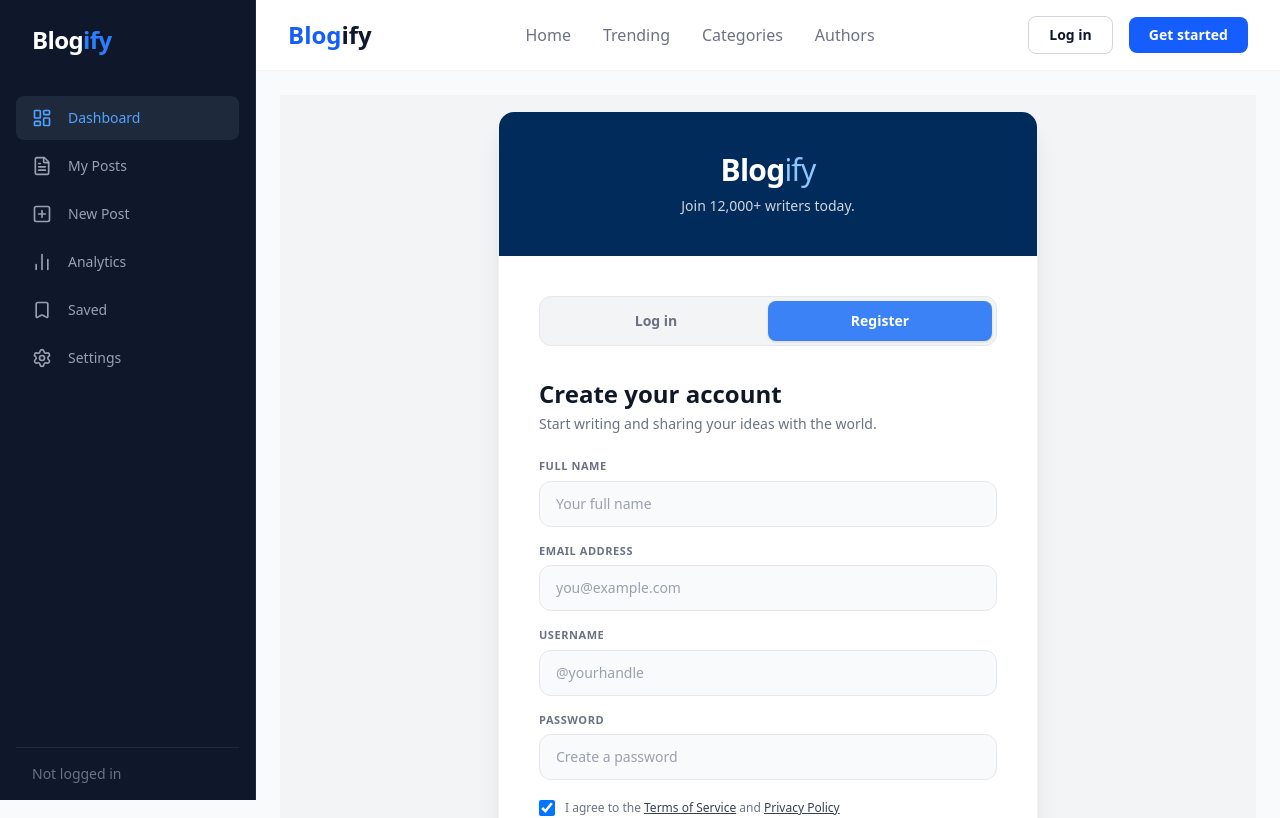
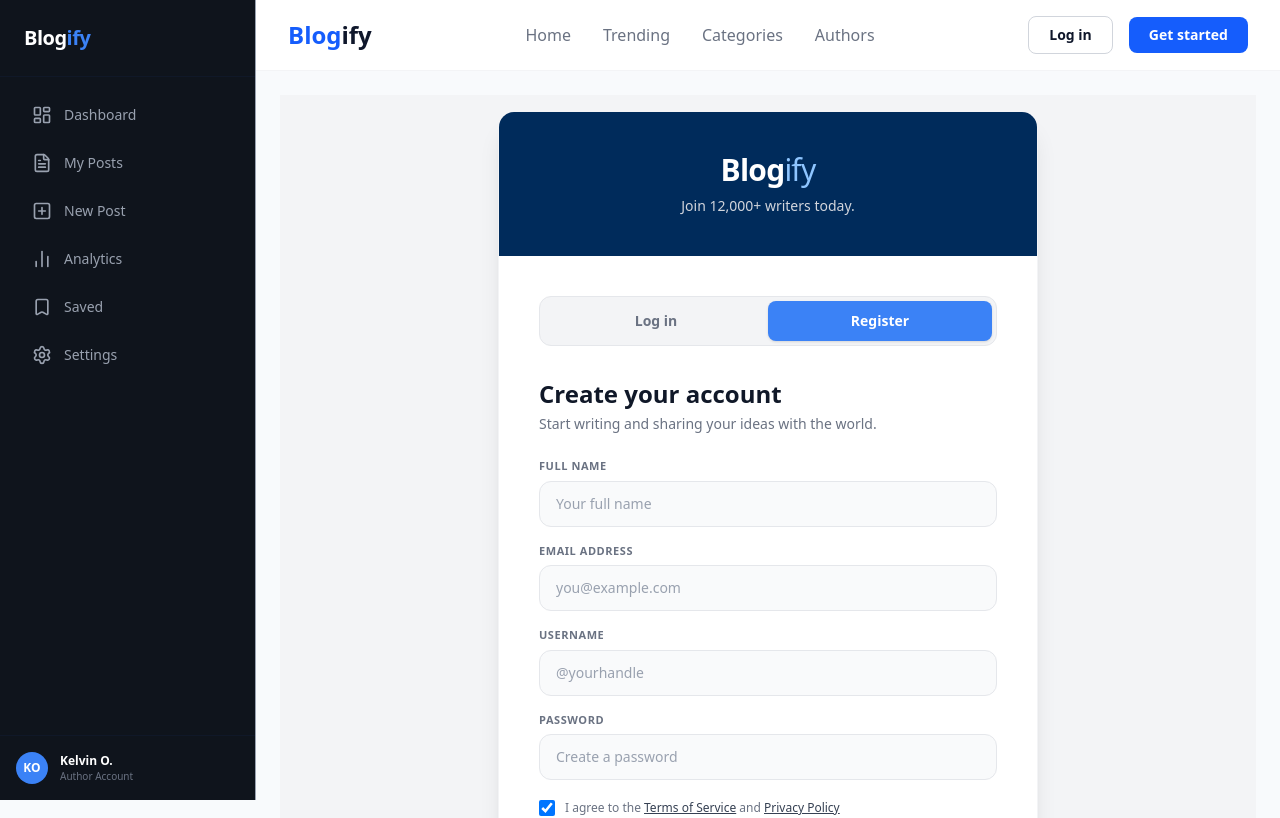
Before and after one commit to g93sambo/blog-platform, a Next.js app in the folder frontend/: page /register in a window 1280 px wide. Shown: the top 818 px of the page. Built offline with nearby package versions, Linux system fonts and the light colour scheme.

Commit message:
feat: complete my posts view with sidebar navigation mapping and global state integration

```diff
--- a/frontend/components/shared/SideBar.tsx
+++ b/frontend/components/shared/SideBar.tsx
@@ -1,5 +1,8 @@
+'use client';
+
 import React from 'react';
 import Link from 'next/link';
+import { usePathname } from 'next/navigation'; // Great for highlighting the active tab!
 import {
   LayoutDashboard,
   FileText,
@@ -9,80 +12,61 @@ import {
   Settings
 } from 'lucide-react';
 
-interface UserProfile {
-  name: string;
-  role: string;
-}
+export default function SideBar() {
+  const pathname = usePathname();
 
-interface SidebarProps {
-  user?: UserProfile | null;
-}
+  // Explicit route mapping data array matching our file system structure
+  const navItems = [
+    { label: 'Dashboard', href: '/dashboard', icon: LayoutDashboard },
+    { label: 'My Posts', href: '/dashboard/posts', icon: FileText },
+    { label: 'New Post', href: '/write', icon: PlusSquare },
+    { label: 'Analytics', href: '/analytics', icon: BarChart2 },
+    { label: 'Saved', href: '/saved-posts', icon: Bookmark },
+    { label: 'Settings', href: '/settings', icon: Settings },
+  ];
 
-interface NavItemProps {
-  href: string;
-  label: string;
-  icon: React.ComponentType<{ className?: string }>;
-  isActive?: boolean;
-}
+  return (
+    <aside className="w-64 h-screen bg-[#0f141c] text-gray-400 flex flex-col border-r border-gray-850 select-none">
+      {/* Platform Branding Logo */}
+      <div className="px-6 py-6 border-b border-gray-900">
+        <Link href="/dashboard" className="text-xl font-bold text-white tracking-tight cursor-pointer">
+          Blog<span className="text-[#3B82F6]">ify</span>
+        </Link>
+      </div>
 
-const NavItem = ({ href, label, icon: Icon, isActive }: NavItemProps) => {
+      {/* Navigation Link Menu Tree */}
+      <nav className="flex-1 px-4 py-4 flex flex-col gap-1">
+        {navItems.map((item) => {
+          const isActive = pathname === item.href;
+          const Icon = item.icon;
+
           return (
             <Link
-      href={href}
-      className={`flex items-center gap-4 px-4 py-3 rounded-lg text-sm font-medium transition-colors ${
+              key={item.href}
+              href={item.href}
+              className={`flex items-center gap-3 px-4 py-3 rounded-xl text-sm font-medium transition-all duration-200 cursor-pointer ${
                 isActive
-          ? 'bg-[#1E293B] text-blue-400'
-          : 'text-gray-400 hover:bg-[#111827] hover:text-white'
+                  ? 'bg-[#1e2633] text-white'
+                  : 'hover:bg-[#141a24] hover:text-gray-200'
               }`}
             >
-      <Icon className="w-5 h-5" />
-      <span>{label}</span>
+              <Icon className={`w-5 h-5 ${isActive ? 'text-[#3B82F6]' : 'text-gray-400'}`} />
+              <span>{item.label}</span>
             </Link>
           );
-};
+        })}
+      </nav>
 
-export default function Sidebar({ user }: SidebarProps) {
-  const getInitials = (name: string) => {
-    return name
-      .split(' ')
-      .map((n) => n[0])
-      .join('')
-      .toUpperCase()
-      .slice(0, 2);
-  };
-
-  return (
-    <aside className="w-64 h-screen bg-[#0F172A] text-white flex flex-col justify-between p-4 sticky top-0 border-r border-slate-800">
-      <div className="flex flex-col gap-8">
-        <div className="px-4 py-2 text-2xl font-bold tracking-tight">
-          Blog<span className="text-blue-500">ify</span>
-        </div>
-
-       <nav className="flex flex-col gap-1">
-  <NavItem href="/dashboard" label="Dashboard" icon={LayoutDashboard} isActive />
-  <NavItem href="/dashboard/my-posts" label="My Posts" icon={FileText} />
-  <NavItem href="/dashboard/new-post" label="New Post" icon={PlusSquare} />
-  <NavItem href="/dashboard/analytics" label="Analytics" icon={BarChart2} />
-  <NavItem href="/dashboard/saved" label="Saved" icon={Bookmark} />
-  <NavItem href="/dashboard/settings" label="Settings" icon={Settings} />
-</nav>
-      </div>
-
-      {user ? (
-        <div className="flex items-center gap-3 border-t border-slate-800 pt-4 px-2">
-          <div className="w-10 h-10 rounded-full bg-slate-700 flex items-center justify-center text-sm font-bold border border-slate-600">
-            {getInitials(user.name)}
+      {/* Mock User Footer Area */}
+      <div className="p-4 border-t border-gray-900 flex items-center gap-3">
+        <div className="w-8 h-8 bg-[#3B82F6] text-white font-bold rounded-full flex items-center justify-center text-xs">
+          KO
         </div>
         <div className="flex flex-col min-w-0">
-            <span className="text-sm font-semibold truncate text-gray-200">{user.name}</span>
-            <span className="text-xs text-gray-500 truncate">{user.role}</span>
+          <span className="text-xs font-semibold text-white truncate">Kelvin O.</span>
+          <span className="text-[10px] text-gray-500 truncate">Author Account</span>
         </div>
       </div>
-      ) : (
-        <div className="border-t border-slate-800 pt-4 px-4 text-sm text-gray-500">
-          Not logged in
-        </div>
-      )}
     </aside>
   );
 }
--- /dev/null
+++ b/frontend/context/PostContext.tsx
@@ -0,0 +1,62 @@
+'use client';
+
+import React, { createContext, useContext, useState, ReactNode } from 'react';
+
+// Strict type contracts for our global post data models
+export interface Post {
+  id: string;
+  title: string;
+  subtitle?: string;
+  content?: string;
+  category: string;
+  status: 'Published' | 'Draft' | 'Under Review';
+  views: string;
+  date: string;
+  color: string;
+  author: string;
+}
+
+interface PostContextType {
+  posts: Post[];
+  addPost: (newPost: Omit<Post, 'id' | 'views' | 'date' | 'author'>) => void;
+  deletePost: (id: string) => void;
+}
+
+const PostContext = createContext<PostContextType | undefined>(undefined);
+
+export function PostProvider({ children }: { children: ReactNode }) {
+  const [posts, setPosts] = useState<Post[]>([
+    { id: "street-souk", title: "Street Souk: How Lagos Market Culture Is Rewriting Global Fashion Rules", category: "Fashion", status: "Published", views: "2,410", date: "May 6, 2026", color: "#f5c4d1", author: "Ngige N." },
+    { id: "gta-vi", title: "GTA VI Finally Drops — Was the Wait Worth It?", category: "Gaming", status: "Published", views: "1,920", date: "May 4, 2026", color: "#c3d2f8", author: "Josh Levi" },
+    { id: "met-gala", title: "Rihanna & A$AP Rocky Shut Down the Met Gala — Again", category: "Music", status: "Published", views: "980", date: "May 7, 2026", color: "#f4c0d1", author: "Sofia M." },
+    { id: "ai-jobs", title: "AI is eating software jobs. Here's what nobody's saying.", category: "Tech", status: "Draft", views: "—", date: "May 8, 2026", color: "#c0dd97", author: "Ngige N." }
+  ]);
+
+  const addPost = (newPostData: Omit<Post, 'id' | 'views' | 'date' | 'author'>) => {
+    const newId = newPostData.title.toLowerCase().replace(/[^a-z0-9]+/g, '-');
+    const fullPost: Post = {
+      ...newPostData,
+      id: newId,
+      views: "—",
+      date: new Date().toLocaleDateString('en-US', { month: 'short', day: 'numeric', year: 'numeric' }),
+      author: "Kelvin O." // Links dynamically to the active author
+    };
+    setPosts((prev) => [fullPost, ...prev]);
+  };
+
+  const deletePost = (id: string) => {
+    setPosts((prev) => prev.filter((post) => post.id !== id));
+  };
+
+  return (
+    <PostContext.Provider value={{ posts, addPost, deletePost }}>
+      {children}
+    </PostContext.Provider>
+  );
+}
+
+export function usePosts() {
+  const context = useContext(PostContext);
+  if (!context) throw new Error('usePosts must be consumed inside a PostProvider configuration tree.');
+  return context;
+}
```
Also changed, not shown: frontend/app/layout.tsx (+11 -0 lines). Lines whose indentation alone changed are shown as unchanged.
